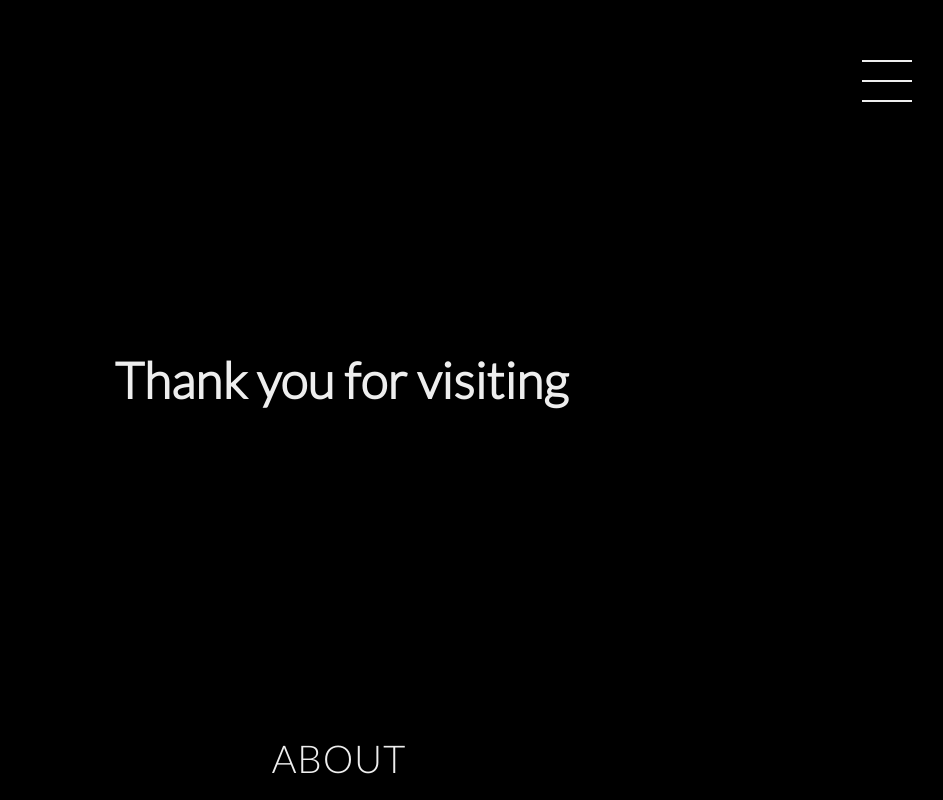
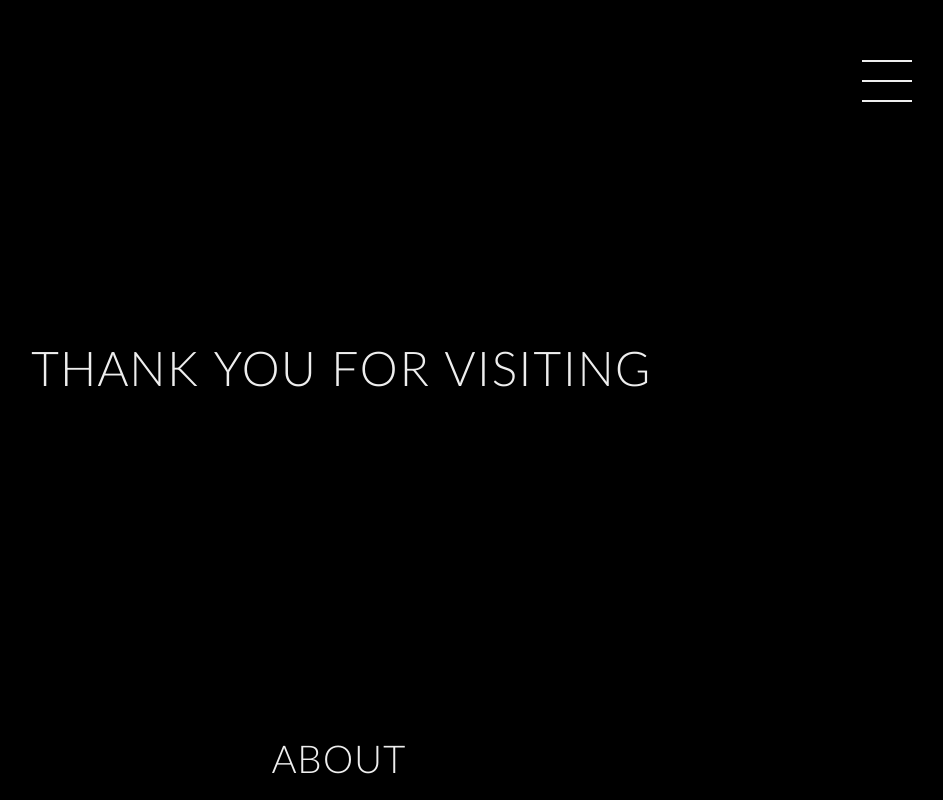
Before and after one commit to cyh0968/portfolio-website, a Next.js app: page / in a window 1280 px wide. Shown: the top 800 px of the page, without its empty margins (301-1244 px from the left). Built offline with nearby package versions, Linux system fonts and the light colour scheme.

Commit message:
updated heading styles

```diff
--- a/components/layout/header/header.component.jsx
+++ b/components/layout/header/header.component.jsx
@@ -1,14 +1,13 @@
 import styles from './header.module.scss';
+import utilStyles from '../../../styles/utils.module.scss';
 import { Navigation } from '../navigation';
 
 function Header() {
     return (
         <div>
-            <header class="header" id="home">
+            <header className={styles.header} id="home">
                 <Navigation></Navigation>
-                <div class="header__textbox">
-                    <h1>Thank you for visiting</h1>
-                </div>
+                <h1 className={utilStyles.heading2Xl}>Thank you for visiting</h1>
             </header>
         </div>
     );
--- a/components/layout/header/header.module.scss
+++ b/components/layout/header/header.module.scss
@@ -0,0 +1,8 @@
+.header {
+    height: 80vh;
+    margin-top: 3rem;
+    display: flex;
+    justify-content: center;
+    align-items: center;
+    z-index: 0;
+}
--- a/styles/global.scss
+++ b/styles/global.scss
@@ -41,15 +41,6 @@ body {
     align-content: space-between;
 }
 
-.header {
-    height: 80vh;
-    margin-top: 3rem;
-    display: flex;
-    justify-content: center;
-    align-items: center;
-    z-index: 0;
-}
-
 /* Section */
 .section {
     display: flex;
@@ -90,19 +81,6 @@ li::before {
 li {
     list-style: none;
     margin-bottom: 0.3rem;
-}
-
-/* Footer */
-.footer__container {
-    height: 5rem;
-    vertical-align: baseline;
-    bottom: 0;
-}
-
-.footer__text {
-    margin: 0 auto;
-    padding-top: 2rem;
-    text-align: center;
 }
 
 /* Icon */
```
